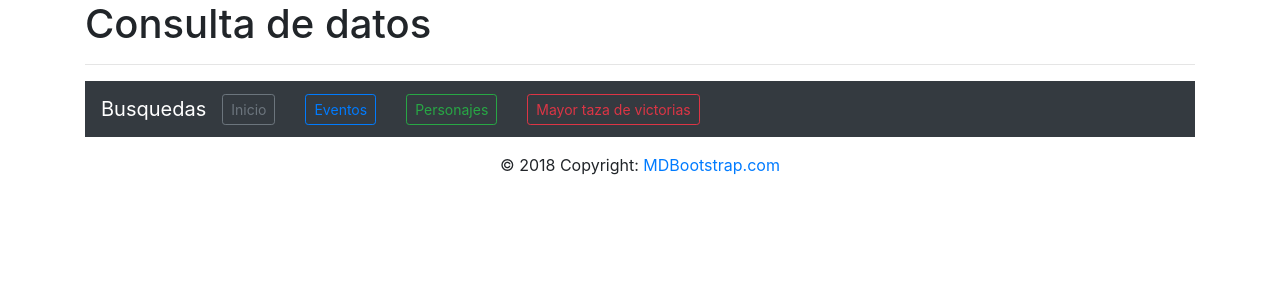
After one commit to adnavarro/ProjectMarvel, a Django app: page /consultas/ in a window 1280 px wide. The commit adds this page. Shown: the top 300 px of the page. Run offline with Django 3.2, Linux system fonts and the light colour scheme; some libraries are stand-ins or nearby versions.

Commit message:
Cambios en camino

```diff
--- /dev/null
+++ b/marvel/templates/marvel/consultas.html
@@ -0,0 +1,54 @@
+<!DOCTYPE html>
+
+<html>
+
+<head>
+    <meta charset="utf-8" />
+    <meta http-equiv="X-UA-Compatible" content="IE=edge">
+    <title>Base de datos Marvel</title>
+    <meta name="viewport" content="initial-scale=1.0, maximum-scale=1.0, user-scalable=0, width=device-width">
+    <script src="../../static/marvel/js/bootstrap.min.js"></script>
+    <link rel="stylesheet" href="../../static/marvel/css/bootstrap.min.css">
+    <link rel="stylesheet" href="../../static/marvel/css/index.css">
+
+</head>
+
+<header class="container">
+        <h1>Consulta de datos</h1>
+        <hr/>
+        <nav class="navbar navbar-expand-lg navbar-dark bg-dark">
+          <a class="navbar-brand" href="#">Busquedas</a>
+          <button class="navbar-toggler" type="button" data-toggle="collapse" data-target="#navbarNavAltMarkup" aria-controls="navbarNavAltMarkup" aria-expanded="false" aria-label="Toggle navigation">
+            <span class="navbar-toggler-icon"></span>
+          </button>
+          <div class="collapse navbar-collapse" id="navbarNavAltMarkup">
+              <div class="navbar-nav">
+                  <button class="col btn btn-sm btn-outline-secondary" type="button">Inicio</button>
+                <div class="col"></div>
+                  <button class="col btn btn-sm btn-outline-primary" type="button">Eventos</button>
+                <div class="col"></div>
+                  <button class="col btn btn-sm btn-outline-success" type="button">Personajes</button>
+                <div class="col"></div>
+                  <button class="col btn btn-sm btn-outline-danger" type="button">Mayor taza de victorias</button>
+              </div>
+          </div>
+        </nav>
+</header>
+
+<body>
+
+</body>
+
+<!-- Footer -->
+<footer class="page-footer font-small indigo">
+
+  <!-- Copyright -->
+  <div class="footer-copyright text-center py-3">© 2018 Copyright:
+    <a href="https://mdbootstrap.com/education/bootstrap/"> MDBootstrap.com</a>
+  </div>
+  <!-- Copyright -->
+
+</footer>
+<!-- Footer -->
+
+</html>
--- a/marvel/templates/marvel/index.html
+++ b/marvel/templates/marvel/index.html
@@ -51,7 +51,7 @@
                 </div>
         </div>
 
-        <div class="col card" style="width: 17rem;"> <!-- Luchas-->
+        <div class="col card" style="width: 17rem;">
                 {% load staticfiles %}
                 <img id="seccion_pagina" class="card-img-top rounded float-left" src="{% static 'marvel/img/Editar.png' %}" alt="Card image cap">
                 <div class="card-body">
@@ -62,7 +62,7 @@
                 </div>
         </div>
 
-        <div class="col card" style="width: 17rem;"> <!-- Luchas-->
+        <div class="col card" style="width: 17rem;" onclick =" var URLactual = window.location + 'consultas'; location.href = URLactual; "> <!-- Luchas-->
                 {% load staticfiles %}
                 <img id="seccion_pagina" class="card-img-top rounded float-left" src="{% static 'marvel/img/Historial.png' %}" alt="Card image cap">
                 <div class="card-body">
--- a/marvel/urls.py
+++ b/marvel/urls.py
@@ -19,6 +19,7 @@ urlpatterns = [
     url(r'^combate/', views.combate, name='combate'),
     url(r'^combate_2/', views.combate_2, name='combate_2'),
     url(r'^ganador/', views.ganador, name='ganador'),
+    url(r'^consultas/', views.consultas, name='consultas'),
     url(r'^search/', views.search, name='search'),
     url(r'^deletInscri/', views.deletInscri, name='deletInscri'),
     url(r'^insertEvento/', views.insertEvento, name='insertEvento'),
--- a/marvel/views.py
+++ b/marvel/views.py
@@ -47,6 +47,9 @@ def regRel(request):
 
         HttpResponse(ingRel(name, tip, fam))
     return render(request, 'registroRel.html', {})
+
+def consultas(request):
+    return render_to_response('consultas.html')
 
 def eventos(request):
     return render_to_response('eventos.html')
```
Also changed, not shown: marvel/templates/marvel/testing.html (+75 -32 lines).
